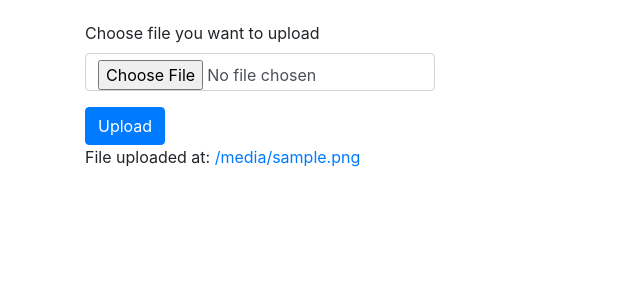
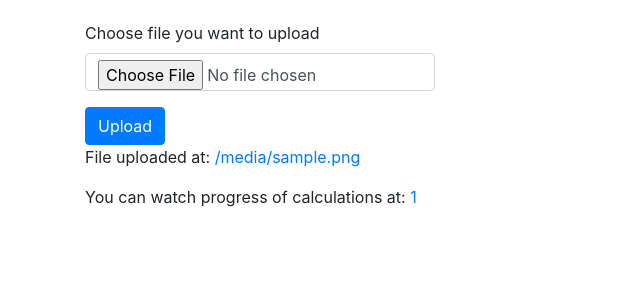
Before and after one commit to JJackol/AIIR_Do_dna, a Django app: template server/backend_api/process/templates/load_file.html in a window 1280 px wide. Shown: the part 145-445 px from the top of the page, without its empty margins (0-640 px from the left). Run offline with Django 3.2, Linux system fonts and the light colour scheme; the template is opened without the code that fills it: most values are stand-ins (such as "Sample title", 1, 10 or a date in 2020); some libraries are stand-ins or nearby versions.

Commit message:
Information for user where calculation progress can be checked

```diff
--- a/server/backend_api/process/templates/load_file.html
+++ b/server/backend_api/process/templates/load_file.html
@@ -15,5 +15,9 @@
 
 {% if uploaded_file_url %}
 <p>File uploaded at: <a href="{{ uploaded_file_url }}">{{ uploaded_file_url }}</a></p>
+
+<p>
+  You can watch progress of calculations at: <a href="/process/{{calculation_id}}">{{ calculation_id }}</a>
+</p>
 {% endif %}
 {% endblock content %}
```
Also changed, not shown: server/backend_api/process/views.py (+5 -2 lines).
